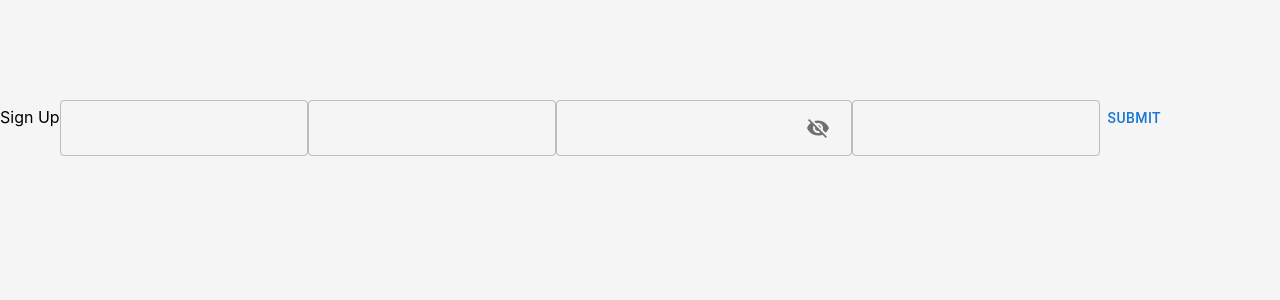
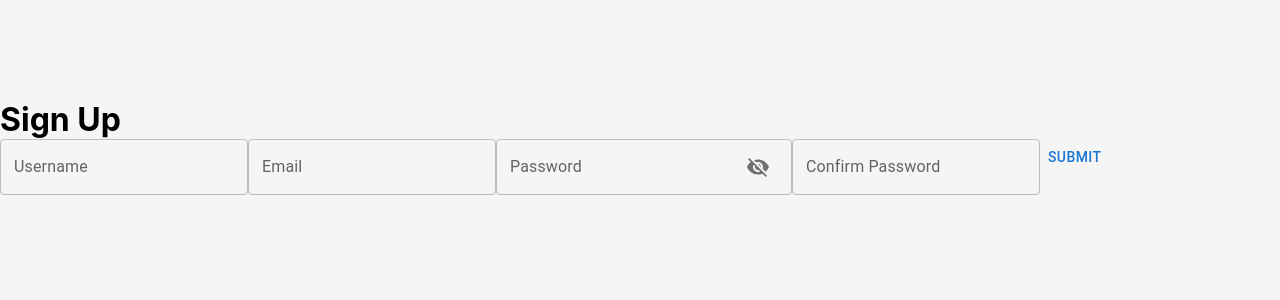
Before and after one commit to Auzel/Event-Finder, a React (Create React App) app: page /SignupPage in a window 1280 px wide. Shown: the top 300 px of the page. Built offline with nearby package versions, Linux system fonts and the light colour scheme.

Commit message:
Added ThemeProvider Functionality

```diff
--- a/src/index.js
+++ b/src/index.js
@@ -5,17 +5,32 @@
 import './scss/index.scss';
 import App from './js/App.js';
 import reportWebVitals from './reportWebVitals';
+import { createTheme, ThemeProvider } from '@mui/material';
 
 const root = ReactDOM.createRoot(
   document.getElementById('root')
 );
 
+// Default initializer of custom theme
+const theme = createTheme({
+  components: {
+    MuiButton: {
+      defaultProps: {
+        disableRipple: false
+      }
+    }
+  }
+})
+
 root.render(
+  // ThemeProvider required theme to be specified
   <React.StrictMode>
-    <link rel="stylesheet" href="https://fonts.googleapis.com/css?family=Heebo"></link>
-    <BrowserRouter basename={process.env.PUBLIC_URL}>
-      <App />
-    </BrowserRouter>
+    <ThemeProvider theme={theme}>
+      <link rel="stylesheet" href="https://fonts.googleapis.com/css?family=Heebo"></link>
+      <BrowserRouter basename={process.env.PUBLIC_URL}>
+        <App />
+      </BrowserRouter>
+    </ThemeProvider>
   </React.StrictMode>
 );
 
--- a/src/js/SignupForm.js
+++ b/src/js/SignupForm.js
@@ -21,11 +21,12 @@
     return (
         <div>
             <Box component="form" onSubmit={onSubmit}>
-                <hi>Sign Up</hi>
+                <h1>Sign Up</h1>
                 {errors.message && <p className="errorsText">{errors.message}</p>}
                 <TextField
                     name="username"
-                    floatingLabelText="Username"
+
+                    label="Username"
                     value={user.username}
                     onChange={onChange}
                     // error is whether it is in error state
@@ -35,7 +36,7 @@
                 />
                 <TextField
                     name="email"
-                    floatingLabelText="Email"
+                    label="Email"
                     value={user.email}
                     onChange={onChange}
                     error={errors.email}
@@ -43,7 +44,7 @@
                 />
                 <TextField
                     name="password"
-                    floatingLabelText="Password"
+                    label="Password"
                     value={user.password}
                     onChange={onChangePw}
                     error={errors.password}
@@ -64,7 +65,7 @@
                 />
                 <TextField
                     name="confirmPw"
-                    floatingLabelText="Confirm Password"
+                    label="Confirm Password"
                     value={user.confirmpw}
                     onChange={onChange}
                     error={errors.confirmpw}
```
Also changed, not shown: 1 other file (tests, documents, lock files or other folders).
